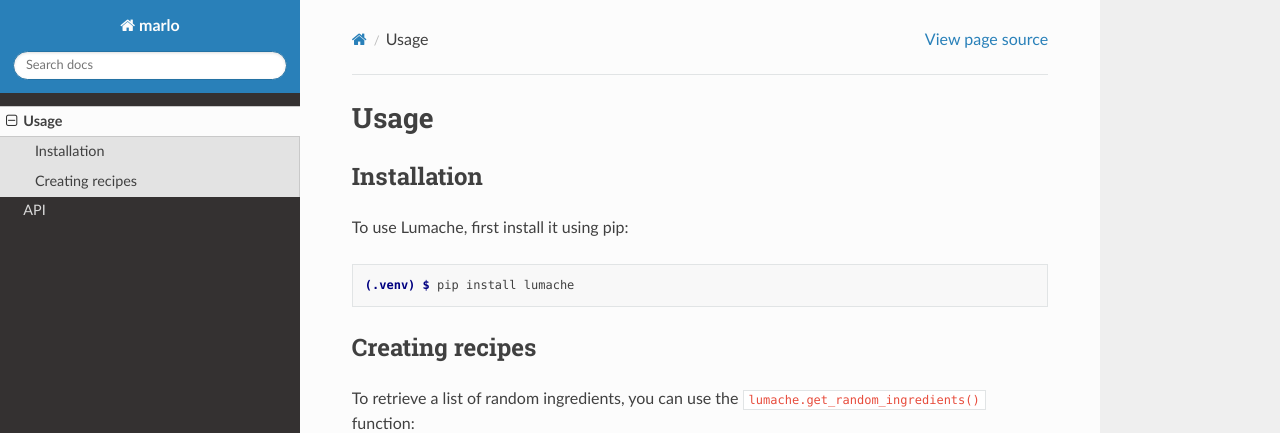
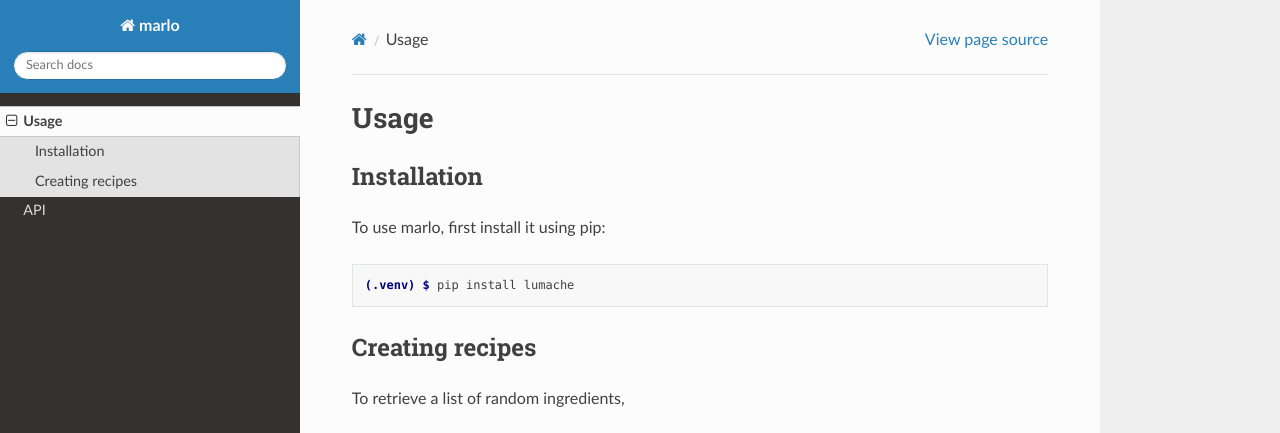
Before and after one commit to Just-Jia/marlo, a Sphinx documentation site: the page built from docs/source/usage.rst, in a window 1280 px wide and 1095 px high. Shown: the top 433 px of the window. Built offline with Sphinx 7.4.7 and the Read the Docs theme 3.1.0, drawn with Linux system fonts in a browser that asks for light colours; some of the changed text lies outside the part shown.

Commit message:
Update usage.rst
Updated references from 'Lumache' to 'Marlo' and removed unused sections.

```diff
--- a/docs/source/usage.rst
+++ b/docs/source/usage.rst
@@ -6,7 +6,7 @@
 Installation
 ------------
 
-To use Lumache, first install it using pip:
+To use marlo, first install it using pip:
 
 .. code-block:: console
 
@@ -16,18 +16,3 @@
 ----------------
 
 To retrieve a list of random ingredients,
-you can use the ``lumache.get_random_ingredients()`` function:
-
-.. autofunction:: lumache.get_random_ingredients
-
-The ``kind`` parameter should be either ``"meat"``, ``"fish"``,
-or ``"veggies"``. Otherwise, :py:func:`lumache.get_random_ingredients`
-will raise an exception.
-
-.. autoexception:: lumache.InvalidKindError
-
-For example:
-
->>> import lumache
->>> lumache.get_random_ingredients()
-['shells', 'gorgonzola', 'parsley']
```
